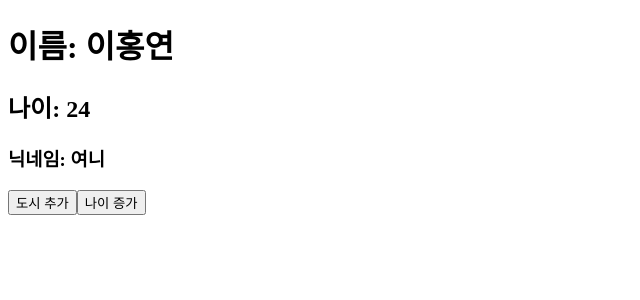
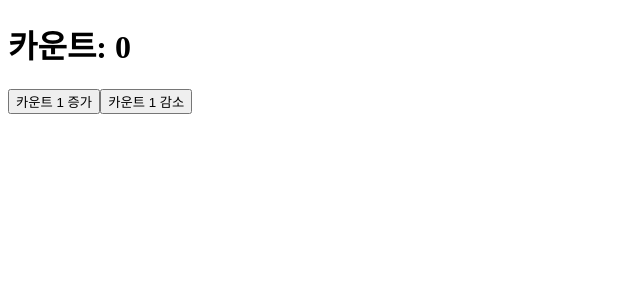
Before and after one commit to Mingyeong-Kang/umc-10th-web, a React (Vite) app in the folder chapter-2/: page / in a window 1280 px wide. Shown: the top 300 px of the page, without its empty margins (0-640 px from the left). Built offline with nearby package versions, Linux system fonts and the light colour scheme.

Commit message:
카운트 1 증가, 1 감소 기능 구현하기

```diff
--- a/chapter-2/src/App.tsx
+++ b/chapter-2/src/App.tsx
@@ -2,38 +2,23 @@ import './App.css'
 import {useState} from 'react';
 
 function App() {
-  //초기 상태: name, age, nickname, city를 가진 객체
-  const [person, setPerson] = useState({
-    name: '이홍연',
-    age: 24,
-    nickname: '여니',
-    city: '', //city 키를 미리 넣어둬야 타입이 추론됨
-  });
+  const [count, setCount] = useState<number>(0);
 
-  //city update
-  const updateCity = () => {
-    setPerson((prevPerson) => ({
-      ...prevPerson, //기존 상태 복사
-      city: '서울' //city 값만 덮어쓰기
-    }));
+  //카운트 1씩 증가
+  const increaseCount = () => {
+    setCount(count + 1);
   };
 
+  //카운트 1씩 감소
+  const decreaseCount = () => {
+    setCount(count - 1);
+  }
 
-  //age 1 증가
-  const increaseAge = () => {
-    setPerson((prevPerson) => ({
-      ...prevPerson, //기존 상태 복사
-      age: prevPerson.age + 1, //age만 + 1
-    }));
-  };
   return (
     <>
-    <h1>이름: {person.name}</h1>
-    <h2>나이: {person.age}</h2>
-    <h3>닉네임: {person.nickname}</h3>
-    {person.city && <h4>도시: {person.city}</h4>}
-    <button onClick={updateCity}>도시 추가</button>
-    <button onClick={increaseAge}>나이 증가</button>
+    <h1>카운트: {count}</h1>
+    <button onClick={increaseCount}>카운트 1 증가</button>
+    <button onClick={decreaseCount}>카운트 1 감소</button>
     </>
   );
 }
```
